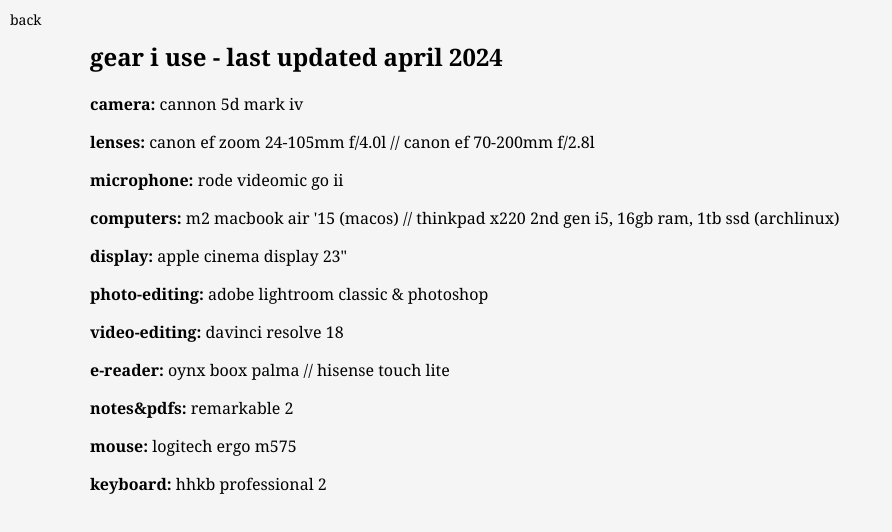
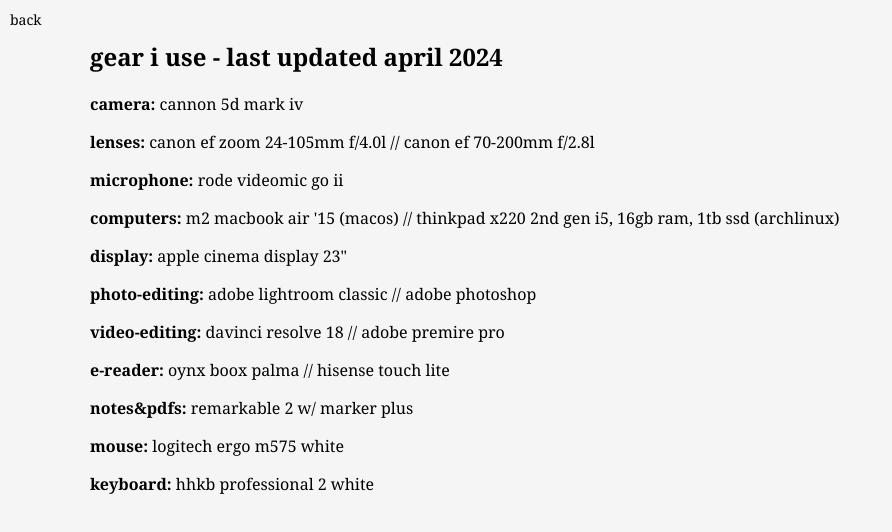
Before and after one commit to p1yte/website, a plain HTML site: page gear.html in a window 1280 px wide. Shown: the whole page, without its empty margins (0-892 px from the left). Drawn offline with Linux system fonts and the light colour scheme.

Commit message:
Update gear.html

```diff
--- a/gear.html
+++ b/gear.html
@@ -43,12 +43,12 @@
     <p><strong>microphone:</strong> rode videomic go ii</p>
     <p><strong>computers:</strong> m2 macbook air '15 (macos) // thinkpad x220 2nd gen i5, 16gb ram, 1tb ssd (archlinux) </p>
     <p><strong>display:</strong> apple cinema display 23"</p>
-    <p><strong>photo-editing:</strong> adobe lightroom classic & photoshop</p>
-    <p><strong>video-editing:</strong> davinci resolve 18</p>
+    <p><strong>photo-editing:</strong> adobe lightroom classic  // adobe photoshop</p>
+    <p><strong>video-editing:</strong> davinci resolve 18 // adobe premire pro </p>
     <p><strong>e-reader:</strong> oynx boox palma // hisense touch lite</p>
-    <p><strong>notes&pdfs:</strong> remarkable 2</p>
-    <p><strong>mouse:</strong> logitech ergo m575 </p>
-    <p><strong>keyboard:</strong> hhkb professional 2 </p>
+    <p><strong>notes&pdfs:</strong> remarkable 2 w/ marker plus</p>
+    <p><strong>mouse:</strong> logitech ergo m575 white </p>
+    <p><strong>keyboard:</strong> hhkb professional 2 white </p>
 </div>
 </body>
 </html>
```
